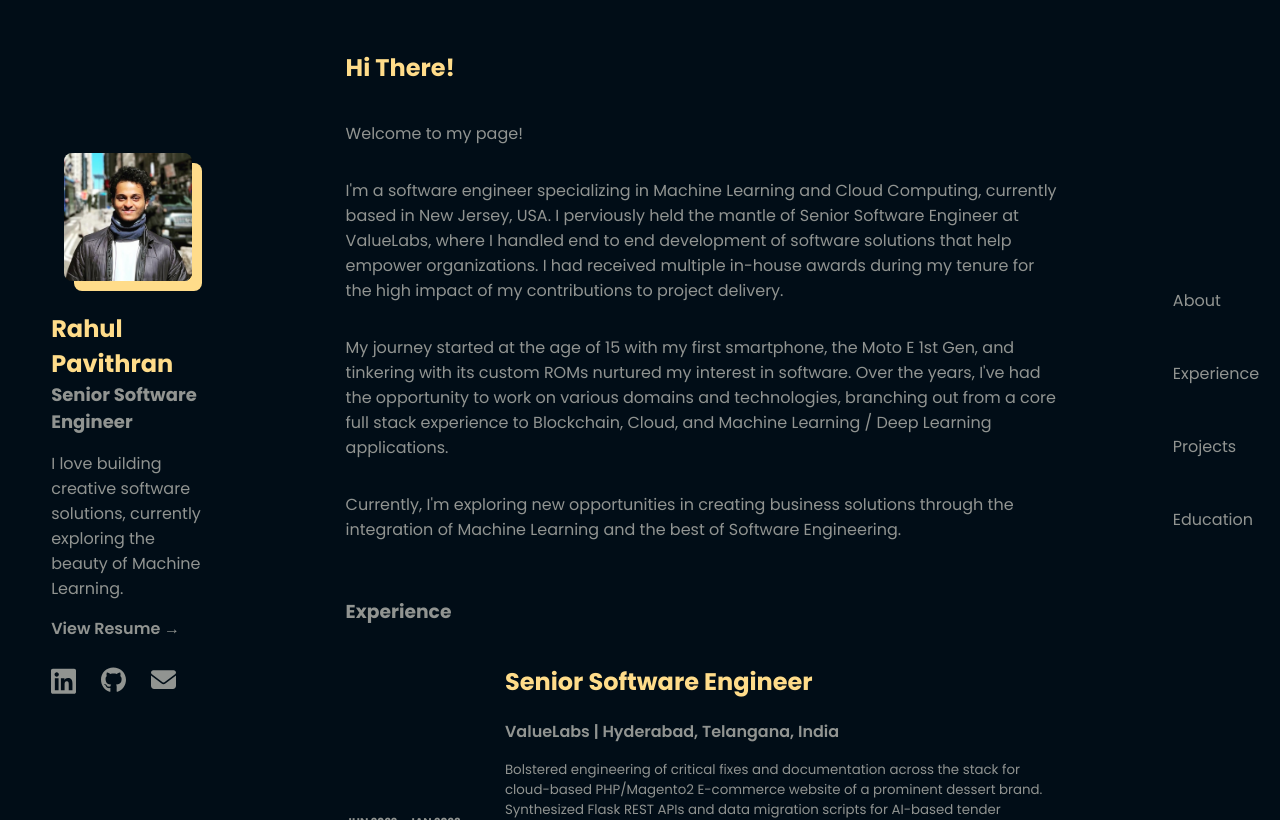
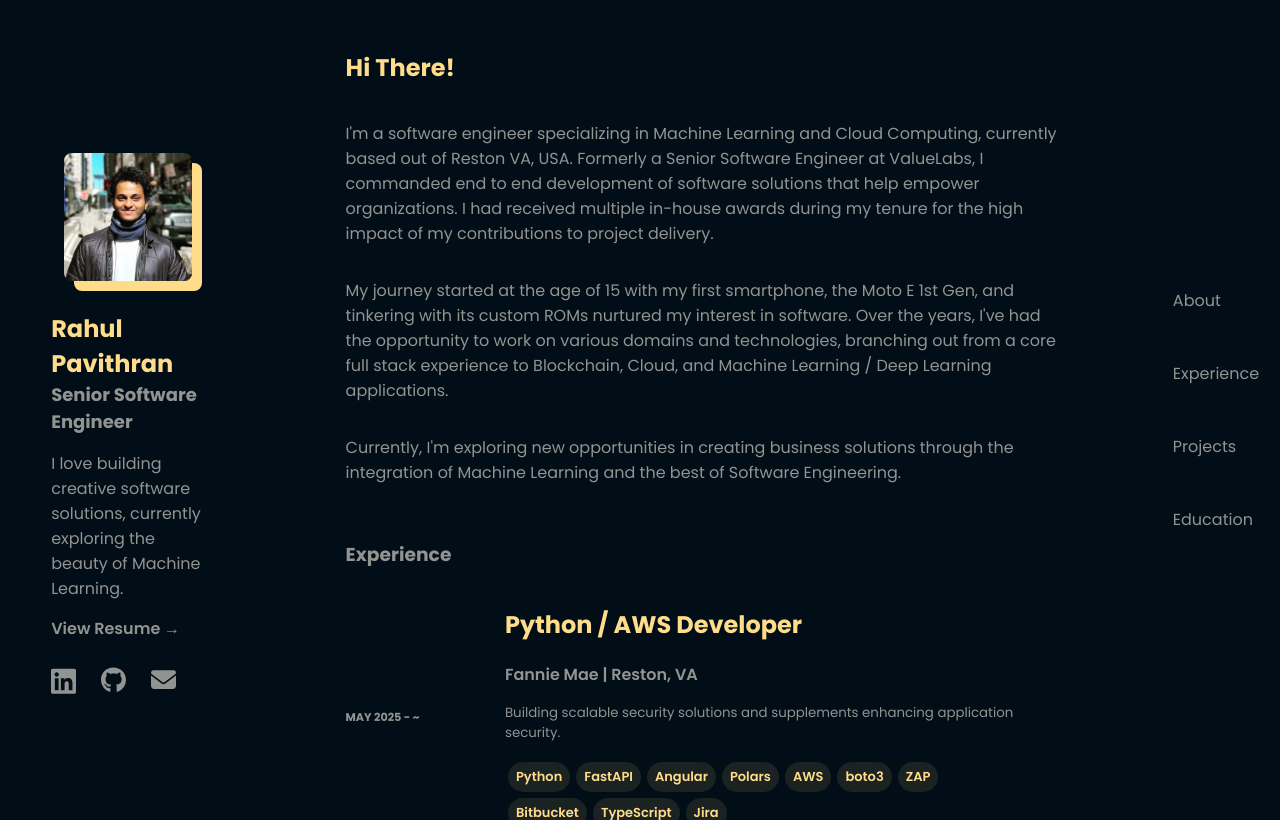
Before and after one commit to alpha2303/alpha2303.github.io, a React (Vite) app: page / in a window 1280 px wide. Built offline with nearby package versions, Linux system fonts and the light colour scheme.

Commit message:
[feat] Update work experience.

```diff
--- a/src/components/navbar/navbarStyles.css
+++ b/src/components/navbar/navbarStyles.css
@@ -66,7 +66,6 @@
     }
 
     .nav-item-container {
-        padding: 0px;
         width: auto;
     }
 
--- a/src/content.ts
+++ b/src/content.ts
@@ -1,13 +1,62 @@
 import { Experience, Education, Project } from "./types/Data";
 
 export const aboutSection: Array<string> = [
-  "Welcome to my page!",
-  "I'm a software engineer specializing in Machine Learning and Cloud Computing, currently based in New Jersey, USA. I perviously held the mantle of Senior Software Engineer at ValueLabs, where I handled end to end development of software solutions that help empower organizations. I had received multiple in-house awards during my tenure for the high impact of my contributions to project delivery.",
+  "I'm a software engineer specializing in Machine Learning and Cloud Computing, currently based out of Reston VA, USA. Formerly a Senior Software Engineer at ValueLabs, I commanded end to end development of software solutions that help empower organizations. I had received multiple in-house awards during my tenure for the high impact of my contributions to project delivery.",
   "My journey started at the age of 15 with my first smartphone, the Moto E 1st Gen, and tinkering with its custom ROMs nurtured my interest in software. Over the years, I've had the opportunity to work on various domains and technologies, branching out from a core full stack experience to Blockchain, Cloud, and Machine Learning / Deep Learning applications.",
   "Currently, I'm exploring new opportunities in creating business solutions through the integration of Machine Learning and the best of Software Engineering.",
 ];
 
 export const expArray: Array<Experience> = [
+  {
+    dateFrom: "MAY 2025",
+    dateTo: "~",
+    title: "Python / AWS Developer",
+    company: "Fannie Mae",
+    location: "Reston, VA",
+    skills: [
+      "Python",
+      "FastAPI",
+      "Angular",
+      "Polars",
+      "AWS",
+      "boto3",
+      "ZAP",
+      "Bitbucket",
+      "TypeScript",
+      "Jira",
+    ],
+    desc: "Building scalable security solutions and supplements enhancing application security.",
+    url: "https://www.linkedin.com/company/fanniemae/",
+  },
+  {
+    dateFrom: "JUN 2020",
+    dateTo: "MAY 2022",
+    title: "Software Engineer",
+    company: "ValueLabs",
+    location: "Hyderabad, Telangana, India",
+    skills: [
+      "Python",
+      "Tesseract",
+      "JavaScript",
+      "Node.js",
+      "Express.js",
+      "Web3.js",
+      "Solidity",
+      "Amazon S3",
+      "AWS Elastic Beanstalk",
+      "Amazon Route 53",
+      "Gitlab",
+      "Jira",
+      "Azure DevOps",
+      "Angular",
+      "GitHub Actions",
+      "Kubernetes",
+      "CKAN",
+      "Docker",
+    ],
+    desc: "Commanded E2E development of multiple Python-based applications for OCR and PDF data extraction. Worked with various cross-functional teams on a diverse set of technologies and niches, including Fullstack, Blockchain and Cloud services on Azure and AWS. Succesfully revived development activities of critical data management portal for an international humanitarian organization to profitability and reduced resource requirements by 48%.",
+    url: "https://www.linkedin.com/company/valuelabs/",
+  },
   {
     dateFrom: "JUN 2022",
     dateTo: "JAN 2023",
```
